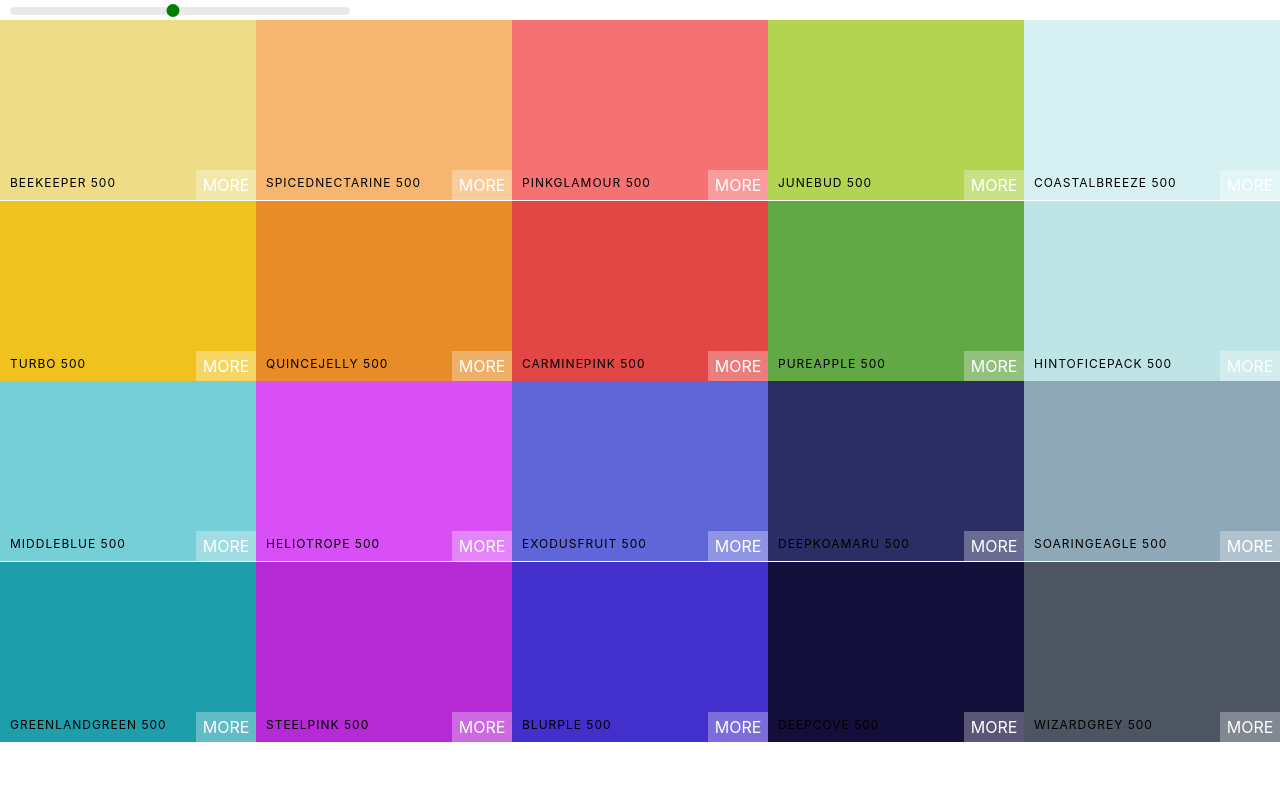
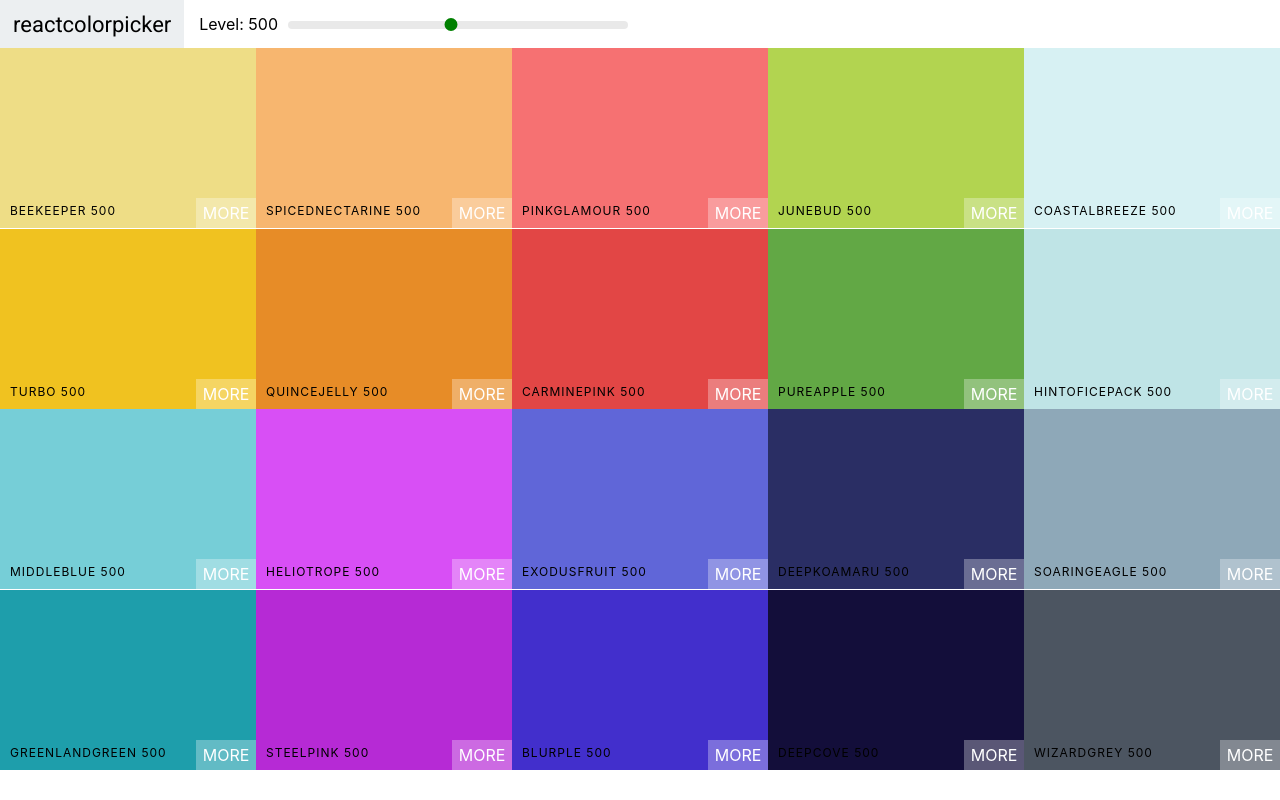
Before and after one commit to Ethan-Barton/React-Colors-App, a React (Create React App) app: page / in a window 1280 px wide. Built offline with nearby package versions, Linux system fonts and the light colour scheme.

Commit message:
Add Navbar and Font

```diff
--- a/public/index.html
+++ b/public/index.html
@@ -9,6 +9,7 @@
       name="description"
       content="Web site created using create-react-app"
     />
+    <link href="https://fonts.googleapis.com/css?family=Roboto:100,400,500" rel="stylesheet" />
     <link rel="apple-touch-icon" href="%PUBLIC_URL%/logo192.png" />
     <!--
       manifest.json provides metadata used when your web app is installed on a
--- /dev/null
+++ b/src/Navbar.css
@@ -0,0 +1,50 @@
+.Navbar {
+	display: flex;
+	align-items: center;
+	justify-content: flex-start;
+	height: 6vh;
+}
+
+.logo {
+	margin-right: 15px;
+	padding: 0 13px;
+	font-size: 22px;
+	background-color: #eceff1;
+	font-family: Roboto;
+	height: 100%;
+	display: flex;
+	align-items: center;
+}
+
+.logo a {
+	text-decoration: none;
+	color: black;
+}
+
+.slider {
+	width: 340px;
+	margin: 0 10px;
+	display: inline-block;
+}
+
+.rc-slider-track {
+	background-color: transparent;
+}
+
+.rc-slider-rail {
+	height: 8px;
+}
+
+.rc-slider-handle,
+.rc-slider-handle:active,
+.rc-slider-handle:focus,
+.rc-slider-handle:hover {
+	background-color: green;
+	outline: none;
+	border: 2px solid green;
+	box-shadow: none;
+	width: 13px;
+	height: 13px;
+	margin-left: -7px;
+	margin-top: -3px;
+}
--- /dev/null
+++ b/src/Navbar.js
@@ -0,0 +1,23 @@
+import React, { Component } from "react";
+import "rc-slider/assets/index.css";
+import Slider from "rc-slider";
+import "./Navbar.css";
+
+export default class Navbar extends Component {
+	render() {
+		const { level, changeLevel } = this.props;
+		return (
+			<header className="Navbar">
+				<div className="logo">
+					<a href="#">reactcolorpicker</a>
+				</div>
+				<div className="slider-container">
+					<span>Level: {level}</span>
+					<div className="slider">
+						<Slider defaultValue={level} min={100} max={900} step={100} onAfterChange={changeLevel} />
+					</div>
+				</div>
+			</header>
+		);
+	}
+}
--- a/src/Palette.js
+++ b/src/Palette.js
@@ -1,8 +1,7 @@
 import React, { Component } from "react";
 import ColorBox from "./ColorBox";
-import "rc-slider/assets/index.css";
+import Navbar from "./Navbar";
 import "./Palette.css";
-import Slider from "rc-slider";
 
 export default class Palette extends Component {
 	constructor(props) {
@@ -19,9 +18,7 @@
 		const colorBoxes = colors[level].map((color) => <ColorBox background={color.hex} name={color.name} />);
 		return (
 			<div className="Palette">
-				<div className="slider">
-					<Slider defaultValue={level} min={100} max={900} step={100} onAfterChange={this.changeLevel} />
-				</div>
+				<Navbar level={level} changeLevel={this.changeLevel} />
 				{/* Navbar goes here */}
 				<div className="Palette-colors">{colorBoxes}</div>
 				{/* footer */}
```
